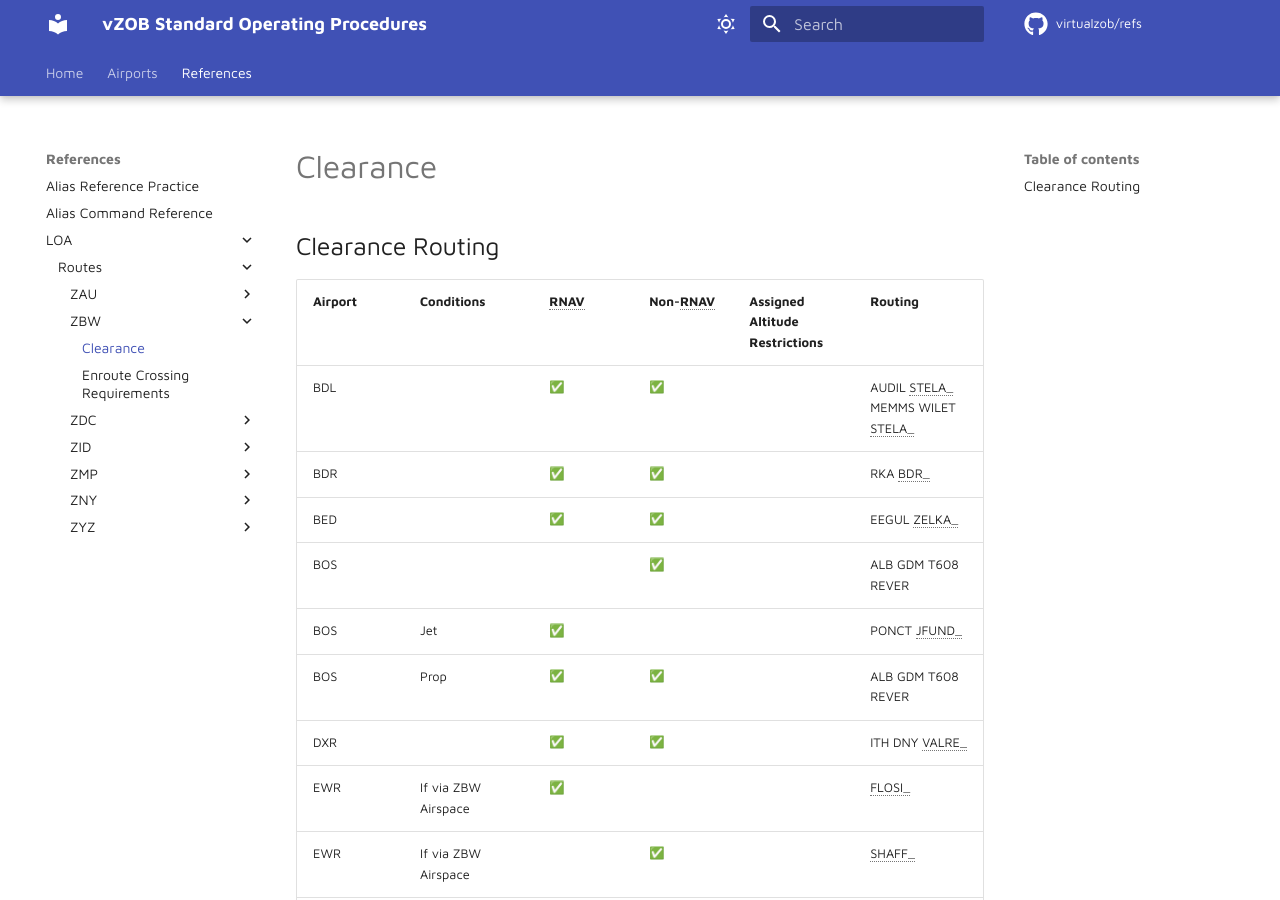
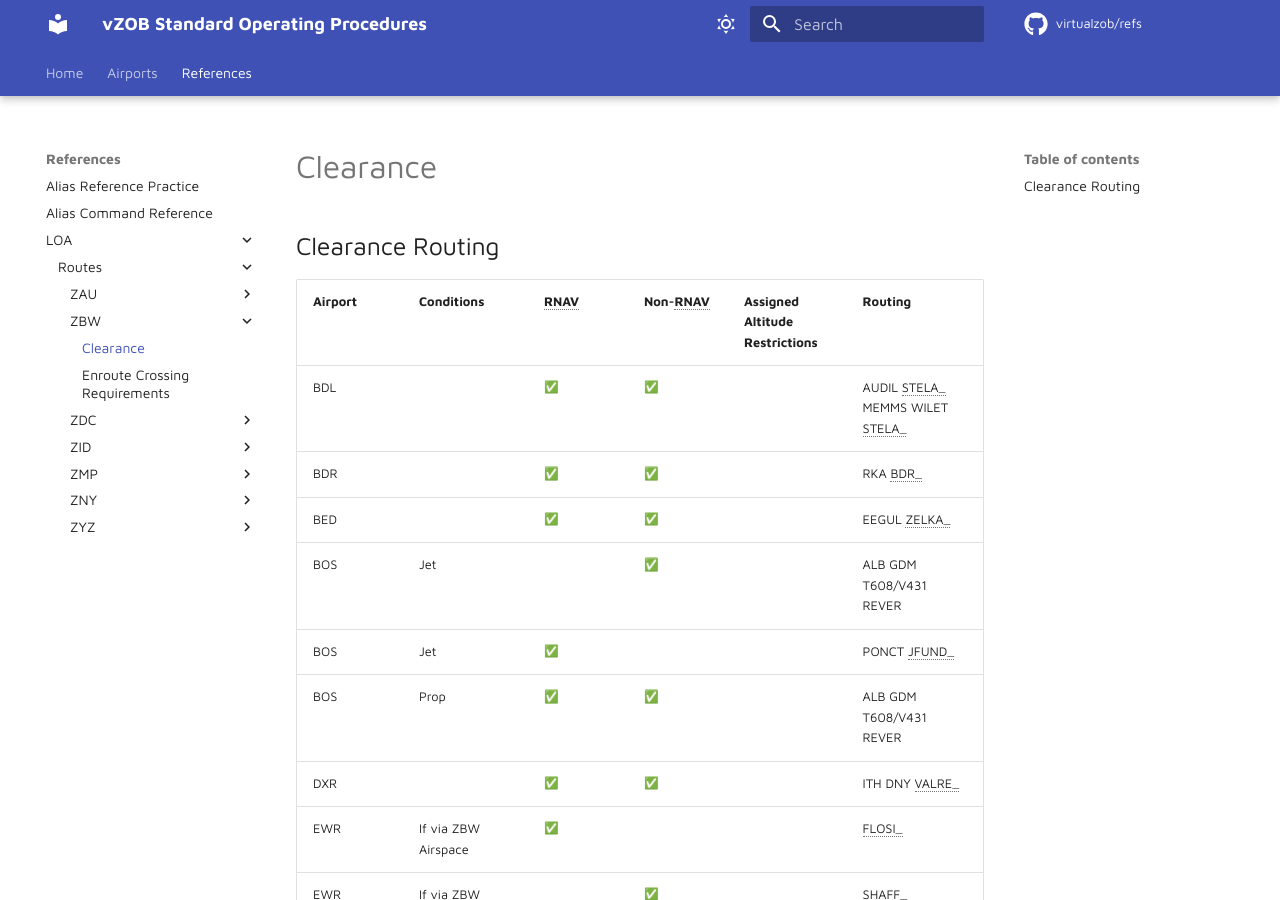
Before and after one commit to virtualZOB/refs, an MkDocs documentation site: the page built from docs/references/LOA/Routes/ZBW/Clearance.md, in a window 1280 px wide and 900 px high. Built offline with MkDocs 1.6.1 and Material for MkDocs 9.7.7, drawn with Linux system fonts in a browser that asks for light colours; emoji names are drawn with the system emoji font; comment, search, counter and statistics services are not loaded.

Commit message:
Update to current routing

```diff
--- a/docs/references/LOA/Routes/ZBW/Clearance.md
+++ b/docs/references/LOA/Routes/ZBW/Clearance.md
@@ -5,9 +5,9 @@
 | BDL | |:white_check_mark: |:white_check_mark:  | | AUDIL STELA_ <br> MEMMS WILET STELA_ |
 | BDR | |:white_check_mark: |:white_check_mark:  | | RKA BDR_ |
 | BED | |:white_check_mark: |:white_check_mark:  | | EEGUL ZELKA_ |
-| BOS  | | | :white_check_mark: | |  ALB GDM T608 REVER |
+| BOS  | Jet | | :white_check_mark: | |  ALB GDM T608/V431 REVER |
 | BOS  | Jet | :white_check_mark: |  |  | PONCT JFUND_ |
-| BOS  | Prop |:white_check_mark: |:white_check_mark:  | | ALB GDM T608 REVER |
+| BOS  | Prop |:white_check_mark: |:white_check_mark:  | | ALB GDM T608/V431 REVER |
 | DXR | |:white_check_mark: |:white_check_mark:  | | ITH DNY VALRE_ |
 | EWR | If via ZBW Airspace | :white_check_mark: |  | | FLOSI_ |
 | EWR | If via ZBW Airspace | | :white_check_mark: | | SHAFF_ |
```
